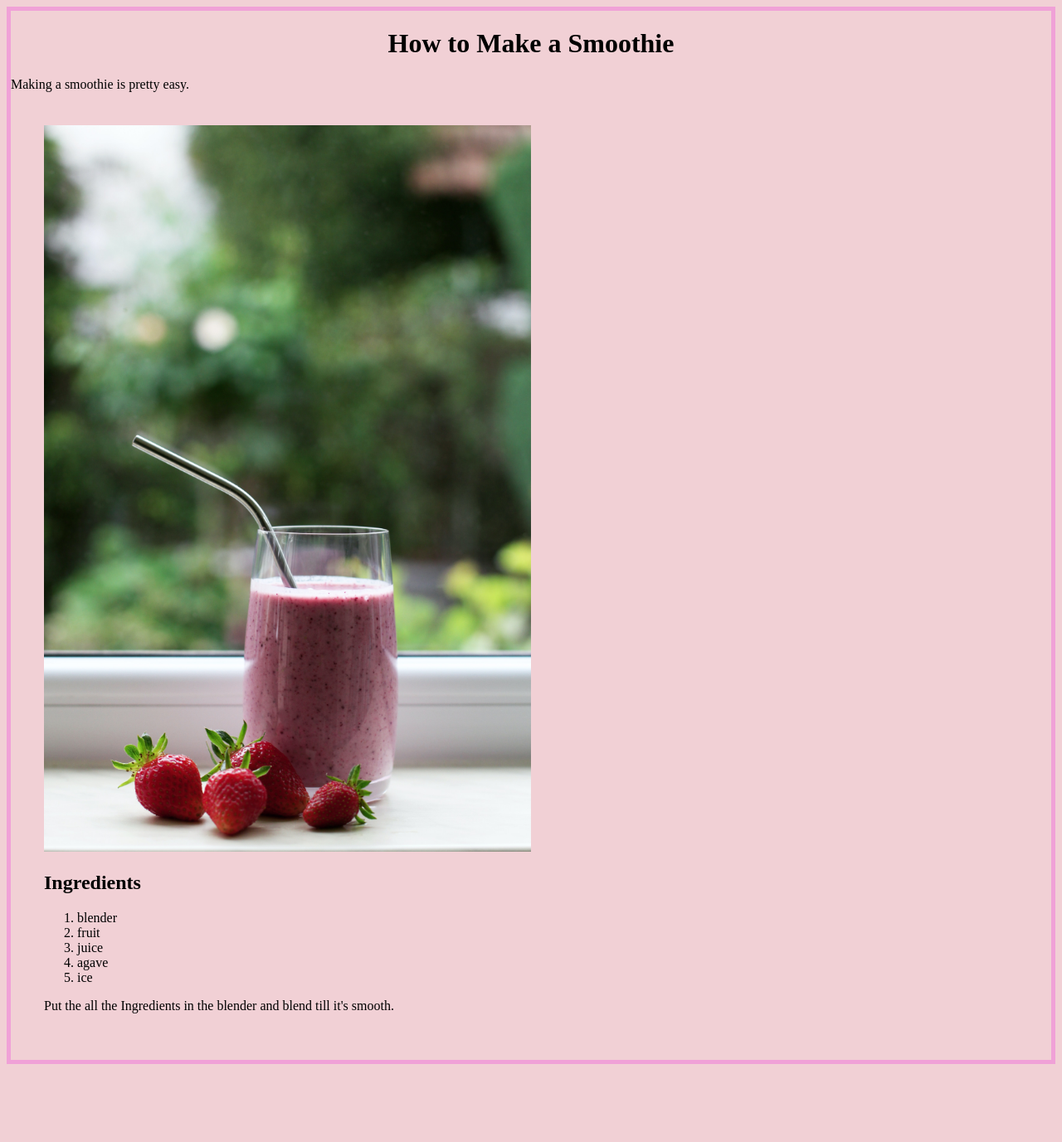
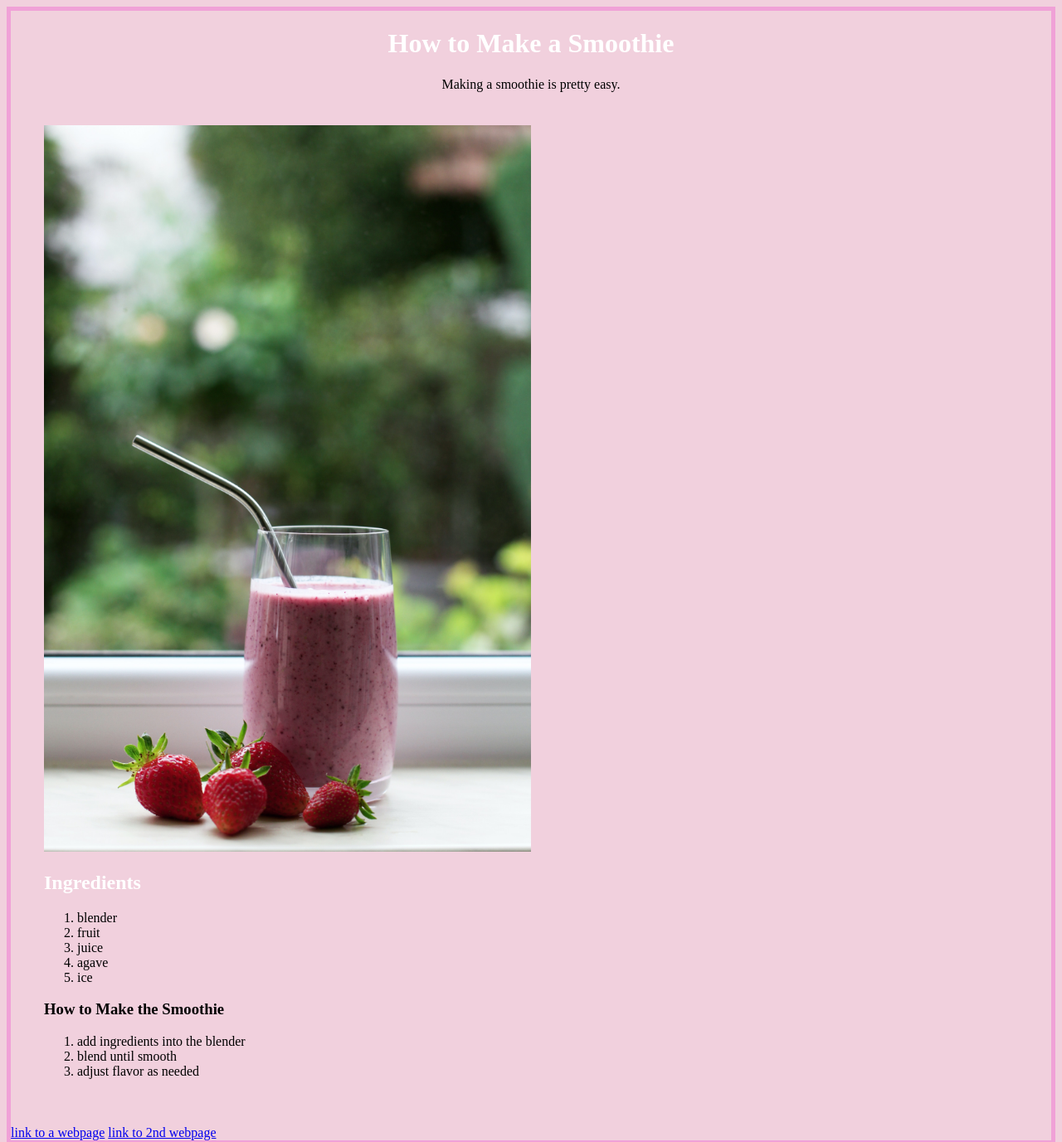
Before and after one commit to jasminezanders211/Homework, a website: page week4/index.html in a window 1280 px wide. Shown: the top 1377 px of the page at 83% size. Before the commit the page ends 1291 px from the top, so only its background shows below. Drawn offline with Linux system fonts and the light colour scheme.

Commit message:
week4 homework

```diff
--- a/week4/index.html
+++ b/week4/index.html
@@ -8,12 +8,12 @@
     height:auto;</style>
   </head>
   <body>
-    <h1>How to Make a Smoothie</h1>
+    <h1 class="center">How to Make a Smoothie</h1>
     <p>Making a smoothie is pretty easy.</p>
     <main>
       <div smoothie="main-content">
         <img src="smoothie.jpg"class = "myImage">
-        <h2>Ingredients</h2>
+        <h2 id="para1">Ingredients</h2>
         <ol>
           <li>blender</li>
           <li>fruit</li>
@@ -21,10 +21,17 @@
           <li>agave</li>
           <li>ice</li>
         </ol>
-        <p>Put the all the Ingredients in the blender and blend till it's smooth.</p>
+        <h3> How to Make the Smoothie</h3>
+        <ol>
+          <li>add ingredients into the blender</li>
+          <li>blend until smooth</li>
+          <li>adjust flavor as needed</li>
+          </ol>
       </div>
     </main>
     <footer></footer>
     <script>src=index.js</script>
+    <a href="https://www.thereciperebel.com/how-to-make-a-smoothie/"target="_blank">link to a webpage</a>
+    <a href="https://www.delish.com/cooking/recipe-ideas/a24892347/how-to-make-a-smoothie/target="_blank">link to 2nd webpage</a>
   </body>
 </html>
--- a/week4/style.css
+++ b/week4/style.css
@@ -1,6 +1,6 @@
 body {
 
-  background-color: rgb(241, 208, 213);
+  background-color: rgb(241, 208, 221);
   border: 5px solid rgb(240, 161, 215);
 }
 div {
@@ -13,3 +13,15 @@ div {
 h1 {
   text-align: center;
 }
+
+p {
+  text-align: center;
+}
+
+#para1 {
+  color: rgb(255, 255, 255);
+}
+
+h1.center {
+  text-align: center;
+  color: rgb(255, 255, 255);
```
